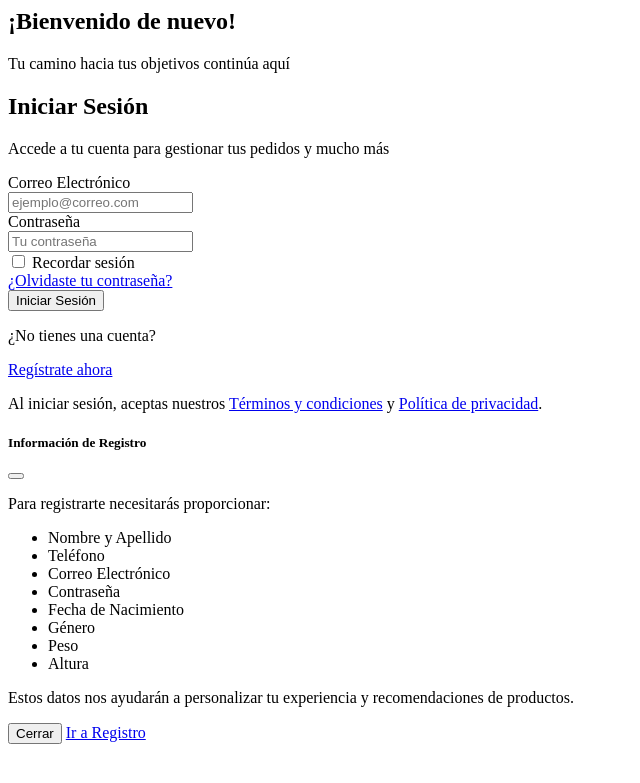
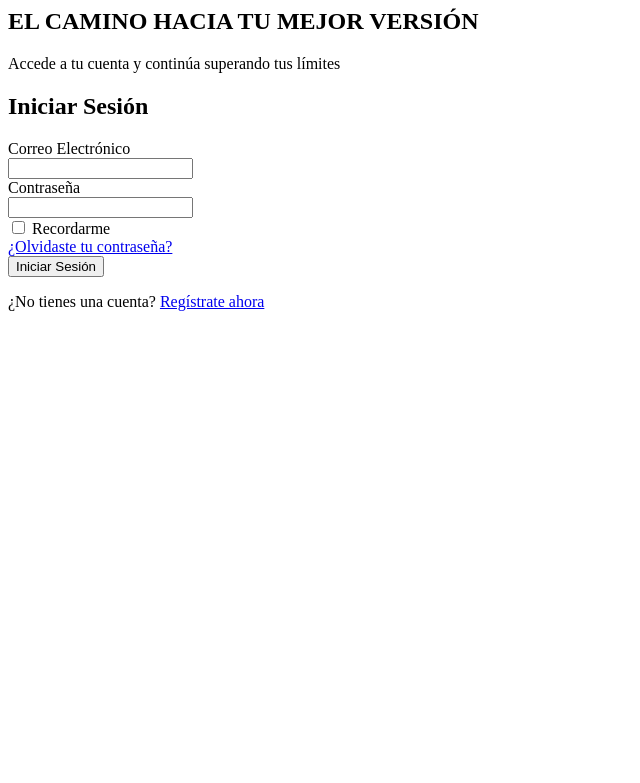
Before and after one commit to diegocardonahernandez/TFG, a PHP site: page /login.php in a window 1280 px wide. Shown: the top 783 px of the page, without its empty margins (0-640 px from the left). Run offline with PHP 8.4, Linux system fonts and the light colour scheme.

Commit message:
Calories Calc Done
New login desing

```diff
--- a/View/login.php
+++ b/View/login.php
@@ -1,99 +1,58 @@
+<!-- Login Section -->
 <section class="login-section">
-    <div class="container">
-        <div class="row justify-content-center">
-            <div class="col-lg-10">
     <div class="login-container">
-                    <!-- Lado izquierdo: Imagen y mensaje motivacional -->
-                    <div class="login-image-side">
-                        <div class="login-overlay">
-                            <div class="login-overlay-content">
-                                <h2 class="login-overlay-title">¡Bienvenido de nuevo!</h2>
-                                <p class="login-overlay-subtitle">Tu camino hacia tus objetivos continúa aquí</p>
-                            </div>
+        <!-- Panel izquierdo con imagen y mensaje motivacional -->
+        <div class="login-image-panel">
+            <div class="overlay"></div>
+            <div class="login-motivational">
+                <h2 class="login-motto">EL CAMINO HACIA TU MEJOR VERSIÓN</h2>
+                <p class="login-submotto">Accede a tu cuenta y continúa superando tus límites</p>
             </div>
         </div>
 
-                    <!-- Lado derecho: Formulario de inicio de sesión -->
-                    <div class="login-form-side">
-                        <div class="login-form-header">
+        <!-- Panel derecho con formulario de login -->
+        <div class="login-form-panel">
+            <!-- Logo y cabecera -->
+            <div class="login-header">
+                <div class="login-title-container">
                     <h1 class="login-title">Iniciar Sesión</h1>
-                            <p class="login-subtitle">Accede a tu cuenta para gestionar tus pedidos y mucho más</p>
-                        </div>
-
-                        <form class="login-form" id="loginForm">
-                            <div class="login-form-group">
-                                <label for="email" class="login-form-label">Correo Electrónico</label>
-                                <div class="login-input-wrapper">
-                                    <i class="fas fa-envelope login-input-icon"></i>
-                                    <input type="email" id="email" class="login-form-input" placeholder="ejemplo@correo.com" required>
                 </div>
             </div>
 
-                            <div class="login-form-group">
-                                <label for="password" class="login-form-label">Contraseña</label>
-                                <div class="login-input-wrapper">
-                                    <i class="fas fa-lock login-input-icon"></i>
-                                    <input type="password" id="password" class="login-form-input" placeholder="Tu contraseña" required>
-                                    <i class="fas fa-eye login-toggle-password" id="togglePassword"></i>
+            <!-- Formulario -->
+            <form class="login-form" action="process_login.php" method="post">
+                <div class="form-group">
+                    <label for="email">Correo Electrónico</label>
+                    <div class="input-wrapper">
+                        <i class="fas fa-envelope input-icon"></i>
+                        <input type="email" id="email" name="email" class="form-input" required>
                     </div>
                 </div>
 
-                            <div class="login-options">
-                                <div class="login-remember">
-                                    <input type="checkbox" id="remember" class="login-checkbox">
-                                    <label for="remember">Recordar sesión</label>
+                <div class="form-group">
+                    <label for="password">Contraseña</label>
+                    <div class="input-wrapper">
+                        <i class="fas fa-lock input-icon"></i>
+                        <input type="password" id="password" name="password" class="form-input" required>
+                        <i class="fas fa-eye toggle-password"></i>
                     </div>
-                                <a href="#" class="login-forgot">¿Olvidaste tu contraseña?</a>
                 </div>
 
-                            <button type="submit" class="login-btn-submit">
-                                <span>Iniciar Sesión</span>
-                                <i class="fas fa-arrow-right"></i>
-                            </button>
+                <div class="form-options">
+                    <div class="remember-me">
+                        <input type="checkbox" id="remember" name="remember">
+                        <label for="remember">Recordarme</label>
+                    </div>
+                    <a href="forgot-password.php" class="forgot-password">¿Olvidaste tu contraseña?</a>
+                </div>
 
+                <button type="submit" class="btn-login">Iniciar Sesión</button>
             </form>
 
-                        <div class="login-register-cta">
-                            <p>¿No tienes una cuenta?</p>
-                            <a href="/registro" class="login-register-link">Regístrate ahora</a>
-                        </div>
 
-                        <div class="login-info">
-                            <p>Al iniciar sesión, aceptas nuestros <a href="#">Términos y condiciones</a> y <a href="#">Política de privacidad</a>.</p>
-                        </div>
-                    </div>
-                </div>
+            <div class="register-link">
+                ¿No tienes una cuenta? <a href="register.php">Regístrate ahora</a>
             </div>
         </div>
     </div>
 </section>
-
-<!-- Modal de Registro - Solo información sobre qué datos se solicitarán -->
-<div class="modal fade" id="registerInfoModal" tabindex="-1" aria-labelledby="registerInfoModalLabel" aria-hidden="true">
-    <div class="modal-dialog modal-dialog-centered">
-        <div class="modal-content register-modal">
-            <div class="modal-header register-modal-header">
-                <h5 class="modal-title" id="registerInfoModalLabel">Información de Registro</h5>
-                <button type="button" class="btn-close" data-bs-dismiss="modal" aria-label="Close"></button>
-            </div>
-            <div class="modal-body register-modal-body">
-                <p>Para registrarte necesitarás proporcionar:</p>
-                <ul class="register-info-list">
-                    <li><i class="fas fa-user"></i> Nombre y Apellido</li>
-                    <li><i class="fas fa-phone"></i> Teléfono</li>
-                    <li><i class="fas fa-envelope"></i> Correo Electrónico</li>
-                    <li><i class="fas fa-lock"></i> Contraseña</li>
-                    <li><i class="fas fa-calendar"></i> Fecha de Nacimiento</li>
-                    <li><i class="fas fa-venus-mars"></i> Género</li>
-                    <li><i class="fas fa-weight"></i> Peso</li>
-                    <li><i class="fas fa-ruler-vertical"></i> Altura</li>
-                </ul>
-                <p class="register-info-note">Estos datos nos ayudarán a personalizar tu experiencia y recomendaciones de productos.</p>
-            </div>
-            <div class="modal-footer register-modal-footer">
-                <button type="button" class="btn-secondary" data-bs-dismiss="modal">Cerrar</button>
-                <a href="/registro" class="btn-register-redirect">Ir a Registro</a>
-            </div>
-        </div>
-    </div>
-</div>
```
Also changed, not shown: public/css/loginStyle.css (+153 -254 lines), public/js/caloriesCalculator.js (+51 -0 lines), public/js/utils/formulasCaloriesCalc.js (+12 -6 lines). Lines whose indentation alone changed are shown as unchanged.
